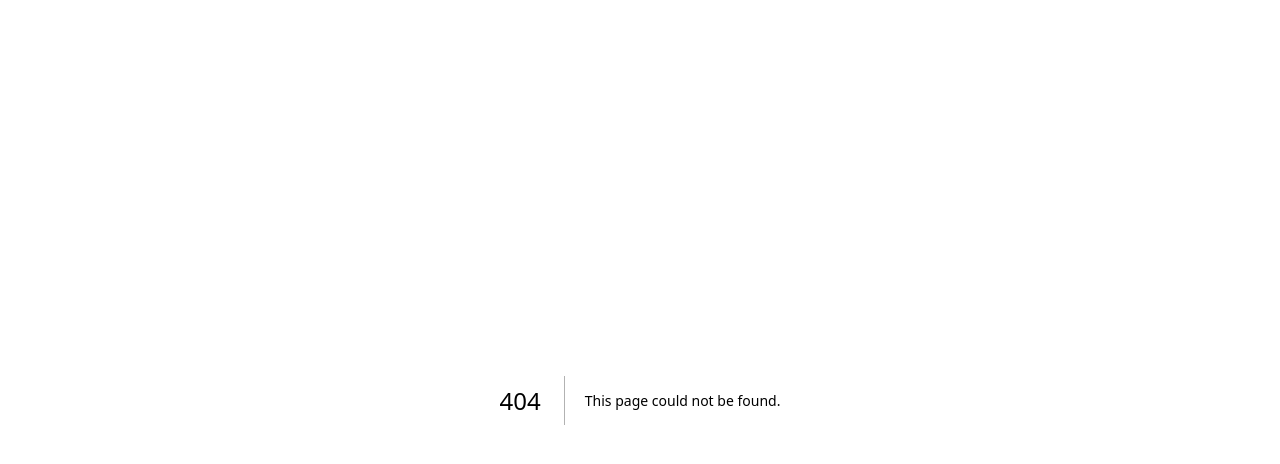
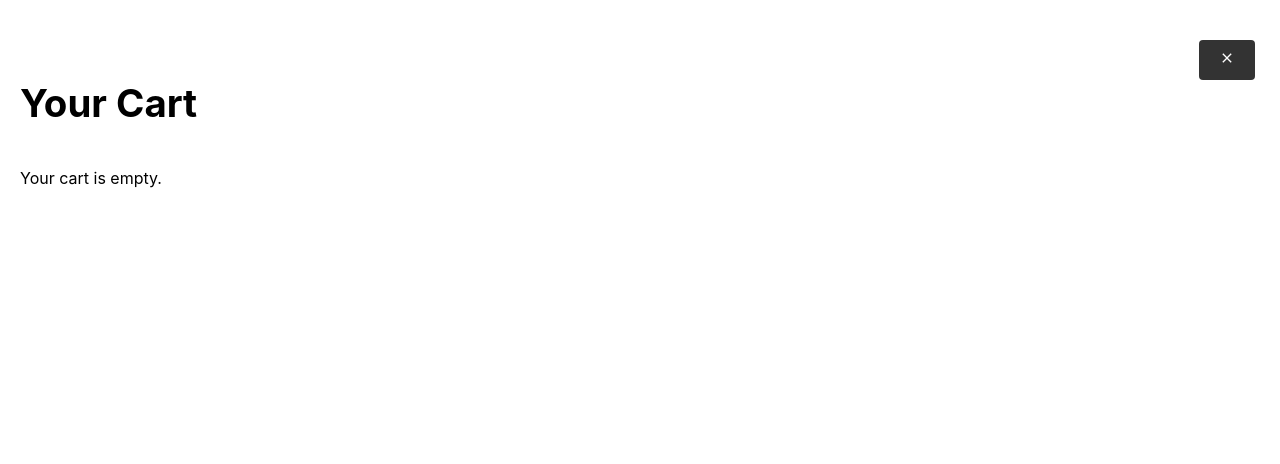
Before and after one commit to ykdevelops/mug-culture-shop, a Next.js app: page /cart in a window 1280 px wide. Before the commit this address had no page. Shown: the top 464 px of the page. Built offline with nearby package versions, Linux system fonts and the light colour scheme.

Commit message:
feat: :zap: Added cart page and using router for close button

```diff
--- a/pages/_app.js
+++ b/pages/_app.js
@@ -3,11 +3,9 @@ import { CartProvider } from '../context/CartContext';
 
 function MyApp({ Component, pageProps }) {
     return (
-        <>
-            <CartProvider>
-                <Component {...pageProps} />
-            </CartProvider>
-        </>
+        <CartProvider>
+            <Component {...pageProps} />
+        </CartProvider>
     );
 }
 
--- /dev/null
+++ b/pages/cart.js
@@ -0,0 +1,66 @@
+import React, { useState } from 'react';
+import { useCart } from '../context/CartContext';
+import { MdClose } from 'react-icons/md';
+import cartStyles from '../styles/cart.module.css';
+import { useRouter } from 'next/router';
+const cartPage = ({ onClose }) => {
+    const { cart, isCheckingOut, proceedToCheckout, handleCheckout, clearCart, removeItem } = useCart();
+    const [userData, setUserData] = useState({});
+    const [paymentOption, setPaymentOption] = useState('paypal');
+
+    const handleInputChange = (event) => {
+        const { name, value } = event.target;
+        setUserData({ ...userData, [name]: value });
+    };
+
+    const handlePaymentOptionChange = (event) => {
+        setPaymentOption(event.target.value);
+    };
+
+    const handleSubmit = (event) => {
+        event.preventDefault();
+        handleCheckout(userData, paymentOption);
+    };
+
+    const total = cart.reduce((acc, item) => {
+        return acc + item.product.price * item.quantity;
+    }, 0);
+    const router = useRouter();
+    return (
+        <div className={cartStyles.cart}>
+            <div className={cartStyles.cartContainer}>
+                <div className={cartStyles.closeBtnRow}>
+
+                    <button className={cartStyles.closeBtn} onClick={() => { router.back(); }}><MdClose /></button>
+                </div>
+                <div className={cartStyles.cartHeader}>
+                    Your Cart
+                </div>
+                {cart.length === 0 ? (
+                    <p>Your cart is empty.</p>
+                ) : (
+                    <>
+                        <ul>
+                            {cart.map((item) => (
+                                <li key={item.product.id}>
+                                    {item.product.name} - ${item.product.price} x {item.quantity}
+                                    <button className={cartStyles.removeButton} onClick={() => removeItem(item.product.id)}>Remove</button>
+                                </li>
+                            ))}
+                        </ul>
+                        <div className={cartStyles.totalCosts}>Total: ${total}</div>
+                        {/* <StripeCheckout
+                            name="Mug Shop"
+                            description="Custom Designed Ceramic Coffee Mugs"
+                            amount={total * 100} // Stripe requires the amount to be in cents
+                            token={handleSubmit}
+                            stripeKey={process.env.STRIPE_API_KEY}
+                        /> */}
+                    </>
+                )}
+            </div>
+        </div>
+    );
+};
+
+export default cartPage;
--- a/styles/cart.module.css
+++ b/styles/cart.module.css
@@ -45,7 +45,7 @@
   margin-bottom: 10px;
   color: black;
   width: 100%;
-  max-width: 1000px;
+  max-width: 100;
   display: flex;
   justify-content: space-between;
   align-items: center;
```
Also changed, not shown: pages/index.js (+13 -10 lines), components/ui/CartOld.js (renamed from components/ui/Cart.js).
